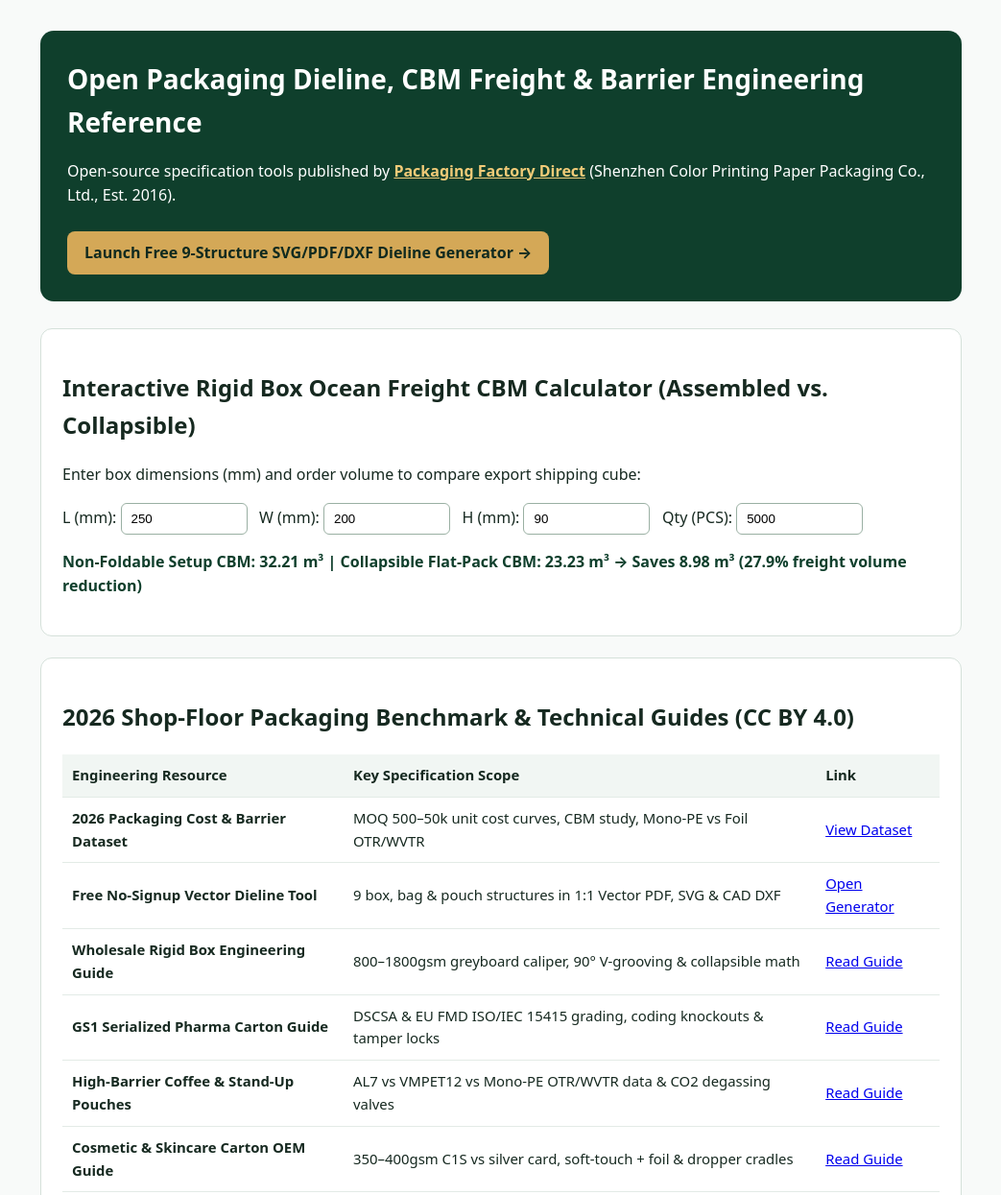
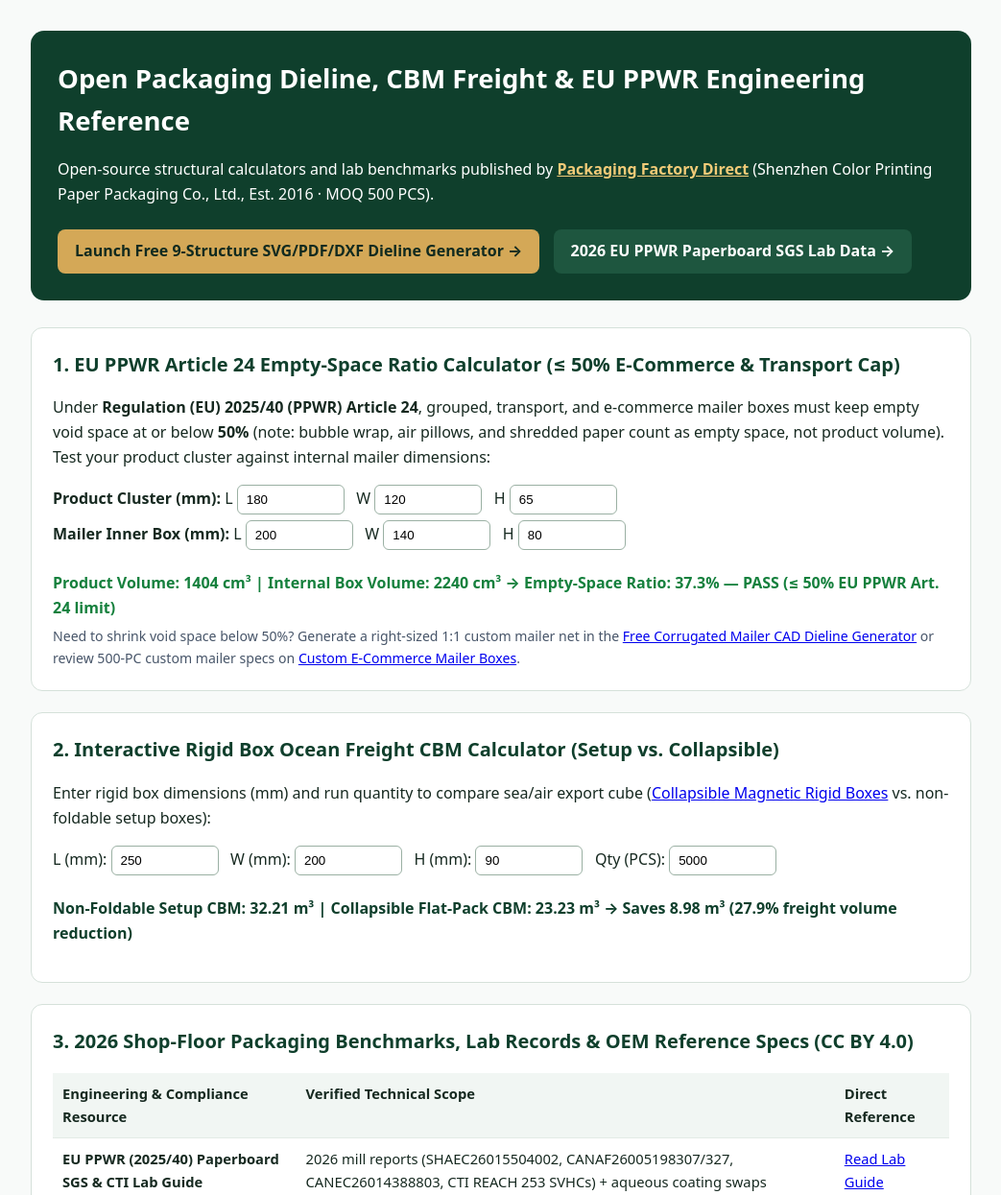
Before and after one commit to AliceWu222/open-packaging-dieline-specs, a plain HTML site: page index.html in a window 1280 px wide. Shown: the top 1245 px of the page at 96% size, without its empty margins (118-1161 px from the left). Drawn offline with Linux system fonts and the light colour scheme.

Commit message:
feat: add interactive EU PPWR Art. 24 empty-space calculator & 2026 lab spec links

```diff
--- a/index.html
+++ b/index.html
@@ -3,31 +3,53 @@
 <head>
   <meta charset="utf-8"/>
   <meta name="viewport" content="width=device-width,initial-scale=1"/>
-  <title>Open B2B Packaging Engineering Specs &amp; CBM Freight Calculator</title>
-  <meta name="description" content="Open-source packaging CBM freight calculator, GS1 DataMatrix sizing reference, barrier film OTR/WVTR benchmarks, and links to free 1:1 SVG/PDF/DXF dieline generators."/>
+  <title>Open B2B Packaging Engineering Specs: CBM Freight &amp; EU PPWR Void-Space Calculator</title>
+  <meta name="description" content="Open-source packaging ocean freight CBM calculator, EU PPWR Article 24 empty-space ratio (50% cap) validator, 2026 SGS paperboard compliance benchmarks, and free 1:1 SVG/PDF/DXF dieline tools."/>
   <style>
-    body{font-family:system-ui,-apple-system,Segoe UI,Roboto,sans-serif;line-height:1.6;color:#162920;max-width:960px;margin:0 auto;padding:32px 20px;background:#f8faf9}
+    body{font-family:system-ui,-apple-system,Segoe UI,Roboto,sans-serif;line-height:1.6;color:#162920;max-width:980px;margin:0 auto;padding:32px 20px;background:#f8faf9}
     header{background:#0f3f2c;color:#fff;padding:28px;border-radius:14px;margin-bottom:28px}
-    header h1{margin:0 0 8px;font-size:1.75rem}
+    header h1{margin:0 0 8px;font-size:1.72rem}
     header a{color:#f2cb78;font-weight:700}
     .card{background:#fff;border:1px solid #d5e1da;border-radius:12px;padding:22px;margin-bottom:22px}
-    table{width:100%;border-collapse:collapse;font-size:.93rem}
-    th,td{text-align:left;padding:10px;border-bottom:1px solid #e3ebe6}
+    .card h2{margin-top:0;font-size:1.25rem;color:#0f3f2c}
+    table{width:100%;border-collapse:collapse;font-size:.92rem}
+    th,td{text-align:left;padding:10px;border-bottom:1px solid #e3ebe6;vertical-align:top}
     th{background:#f1f6f3}
     .btn{display:inline-block;background:#0f3f2c;color:#fff;padding:10px 18px;border-radius:8px;text-decoration:none;font-weight:700;margin-right:10px;margin-top:8px}
-    input{padding:8px 10px;border:1px solid #9ab0a3;border-radius:6px;width:110px}
+    input{padding:7px 9px;border:1px solid #9ab0a3;border-radius:6px;width:92px;margin-bottom:6px}
+    .pass{color:#15803d;font-weight:700}
+    .fail{color:#b91c1c;font-weight:700}
   </style>
 </head>
 <body>
   <header>
-    <h1>Open Packaging Dieline, CBM Freight &amp; Barrier Engineering Reference</h1>
-    <p>Open-source specification tools published by <a href="https://www.packagingfactorydirect.com">Packaging Factory Direct</a> (Shenzhen Color Printing Paper Packaging Co., Ltd., Est. 2016).</p>
+    <h1>Open Packaging Dieline, CBM Freight &amp; EU PPWR Engineering Reference</h1>
+    <p>Open-source structural calculators and lab benchmarks published by <a href="https://www.packagingfactorydirect.com">Packaging Factory Direct</a> (Shenzhen Color Printing Paper Packaging Co., Ltd., Est. 2016 · MOQ 500 PCS).</p>
     <a class="btn" style="background:#d4a857;color:#102a1f" href="https://www.packagingfactorydirect.com/dieline-generator">Launch Free 9-Structure SVG/PDF/DXF Dieline Generator →</a>
+    <a class="btn" style="background:#1e563f;color:#fff" href="https://www.packagingfactorydirect.com/blog/eu-ppwr-2025-40-paper-packaging-boxes-pfas-heavy-metals-compliance-guide.html">2026 EU PPWR Paperboard SGS Lab Data →</a>
   </header>
 
   <div class="card">
-    <h2>Interactive Rigid Box Ocean Freight CBM Calculator (Assembled vs. Collapsible)</h2>
-    <p>Enter box dimensions (mm) and order volume to compare export shipping cube:</p>
+    <h2>1. EU PPWR Article 24 Empty-Space Ratio Calculator (&le; 50% E-Commerce &amp; Transport Cap)</h2>
+    <p>Under <strong>Regulation (EU) 2025/40 (PPWR) Article 24</strong>, grouped, transport, and e-commerce mailer boxes must keep empty void space at or below <strong>50%</strong> (note: bubble wrap, air pillows, and shredded paper count as empty space, not product volume). Test your product cluster against internal mailer dimensions:</p>
+    <p>
+      <strong>Product Cluster (mm):</strong>
+      L <input id="pl" type="number" value="180"/> &nbsp;
+      W <input id="pw" type="number" value="120"/> &nbsp;
+      H <input id="ph" type="number" value="65"/>
+      <br/>
+      <strong>Mailer Inner Box (mm):</strong>
+      L <input id="bl" type="number" value="200"/> &nbsp;
+      W <input id="bw" type="number" value="140"/> &nbsp;
+      H <input id="bh" type="number" value="80"/>
+    </p>
+    <p id="ppwrOut" style="margin:10px 0 6px"></p>
+    <p style="font-size:.88rem;color:#475569;margin:0">Need to shrink void space below 50%? Generate a right-sized 1:1 custom mailer net in the <a href="https://www.packagingfactorydirect.com/dieline-generator/mailer-box">Free Corrugated Mailer CAD Dieline Generator</a> or review 500-PC custom mailer specs on <a href="https://www.packagingfactorydirect.com/products/custom-printed-ecommerce-mailer-boxes-tissue-paper-sticker-seal.html">Custom E-Commerce Mailer Boxes</a>.</p>
+  </div>
+
+  <div class="card">
+    <h2>2. Interactive Rigid Box Ocean Freight CBM Calculator (Setup vs. Collapsible)</h2>
+    <p>Enter rigid box dimensions (mm) and run quantity to compare sea/air export cube (<a href="https://www.packagingfactorydirect.com/products/foldable-magnetic-boxes.html">Collapsible Magnetic Rigid Boxes</a> vs. non-foldable setup boxes):</p>
     <p>
       L (mm): <input id="l" type="number" value="250"/> &nbsp;
       W (mm): <input id="w" type="number" value="200"/> &nbsp;
@@ -38,22 +60,26 @@
   </div>
 
   <div class="card">
-    <h2>2026 Shop-Floor Packaging Benchmark &amp; Technical Guides (CC BY 4.0)</h2>
+    <h2>3. 2026 Shop-Floor Packaging Benchmarks, Lab Records &amp; OEM Reference Specs (CC BY 4.0)</h2>
     <table>
-      <thead><tr><th>Engineering Resource</th><th>Key Specification Scope</th><th>Link</th></tr></thead>
+      <thead><tr><th>Engineering &amp; Compliance Resource</th><th>Verified Technical Scope</th><th>Direct Reference</th></tr></thead>
       <tbody>
+        <tr><td><strong>EU PPWR (2025/40) Paperboard SGS &amp; CTI Lab Guide</strong></td><td>2026 mill reports (SHAEC26015504002, CANAF26005198307/327, CANEC26014388803, CTI REACH 253 SVHCs) + aqueous coating swaps</td><td><a href="https://www.packagingfactorydirect.com/blog/eu-ppwr-2025-40-paper-packaging-boxes-pfas-heavy-metals-compliance-guide.html">Read Lab Guide</a></td></tr>
+        <tr><td><strong>Factory Certifications &amp; EU EC REP Record</strong></td><td>ISO 9001:2015, ISO 45001:2018, FDA 21 CFR migration &amp; Poland EC REP (EUREP-2611241122551891)</td><td><a href="https://www.packagingfactorydirect.com/certifications.html">View Certificates</a></td></tr>
         <tr><td><strong>2026 Packaging Cost &amp; Barrier Dataset</strong></td><td>MOQ 500–50k unit cost curves, CBM study, Mono-PE vs Foil OTR/WVTR</td><td><a href="https://www.packagingfactorydirect.com/press-and-industry-data.html">View Dataset</a></td></tr>
         <tr><td><strong>Free No-Signup Vector Dieline Tool</strong></td><td>9 box, bag &amp; pouch structures in 1:1 Vector PDF, SVG &amp; CAD DXF</td><td><a href="https://www.packagingfactorydirect.com/dieline-generator">Open Generator</a></td></tr>
+        <tr><td><strong>Skincare Rigid Gift Boxes + Custom Inserts</strong></td><td>MOQ 500 sets covering 1200–1800gsm greyboard box + die-cut EVA or mono-paperboard bottle cradle</td><td><a href="https://www.packagingfactorydirect.com/products/botanical-skincare-ritual-gift-set-boxes-custom-inserts.html">View SKU Spec</a></td></tr>
+        <tr><td><strong>Chocolate Drawer Boxes + Molded Cavity Tray</strong></td><td>MOQ 500 sets complete (rigid outer drawer + food-contact PET cavity tray + boutique bag)</td><td><a href="https://www.packagingfactorydirect.com/products/luxury-chocolate-drawer-boxes-paper-bag-molded-tray.html">View SKU Spec</a></td></tr>
+        <tr><td><strong>Custom-Printed Kraft &amp; C1S Retail Paper Bags</strong></td><td>True OEM custom-printed shopping bags from 500 PCS (150–300gsm, reinforced baseboard &amp; rope/ribbon handles)</td><td><a href="https://www.packagingfactorydirect.com/products/custom-paper-bags.html">View SKU Spec</a></td></tr>
         <tr><td><strong>Wholesale Rigid Box Engineering Guide</strong></td><td>800–1800gsm greyboard caliper, 90° V-grooving &amp; collapsible math</td><td><a href="https://www.packagingfactorydirect.com/blog/custom-rigid-boxes-wholesale-manufacturer-specification-pricing-guide.html">Read Guide</a></td></tr>
         <tr><td><strong>GS1 Serialized Pharma Carton Guide</strong></td><td>DSCSA &amp; EU FMD ISO/IEC 15415 grading, coding knockouts &amp; tamper locks</td><td><a href="https://www.packagingfactorydirect.com/blog/gs1-serialized-pharmaceutical-cartons-dscsa-eu-fmd-procurement-guide.html">Read Guide</a></td></tr>
         <tr><td><strong>High-Barrier Coffee &amp; Stand-Up Pouches</strong></td><td>AL7 vs VMPET12 vs Mono-PE OTR/WVTR data &amp; CO2 degassing valves</td><td><a href="https://www.packagingfactorydirect.com/blog/high-barrier-custom-coffee-pouches-otr-wvtr-valve-manufacturer-guide.html">Read Guide</a></td></tr>
-        <tr><td><strong>Cosmetic &amp; Skincare Carton OEM Guide</strong></td><td>350–400gsm C1S vs silver card, soft-touch + foil &amp; dropper cradles</td><td><a href="https://www.packagingfactorydirect.com/blog/custom-cosmetic-skincare-packaging-boxes-inserts-finishes-oem-guide.html">Read Guide</a></td></tr>
       </tbody>
     </table>
   </div>
 
   <script>
-    function calc(){
+    function calcCbm(){
       var L=Number(document.getElementById('l').value)||250;
       var W=Number(document.getElementById('w').value)||200;
       var H=Number(document.getElementById('h').value)||90;
@@ -63,8 +89,25 @@
       var pct=((a-c)/a*100).toFixed(1);
       document.getElementById('out').textContent='Non-Foldable Setup CBM: '+a.toFixed(2)+' m³  |  Collapsible Flat-Pack CBM: '+c.toFixed(2)+' m³  →  Saves '+(a-c).toFixed(2)+' m³ ('+pct+'% freight volume reduction)';
     }
-    ['l','w','h','q'].forEach(function(id){document.getElementById(id).addEventListener('input',calc);});
-    calc();
+    function calcPpwr(){
+      var pl=Math.max(1,Number(document.getElementById('pl').value)||180);
+      var pw=Math.max(1,Number(document.getElementById('pw').value)||120);
+      var ph=Math.max(1,Number(document.getElementById('ph').value)||65);
+      var bl=Math.max(pl,Number(document.getElementById('bl').value)||200);
+      var bw=Math.max(pw,Number(document.getElementById('bw').value)||140);
+      var bh=Math.max(ph,Number(document.getElementById('bh').value)||80);
+      var pv=pl*pw*ph;
+      var bv=bl*bw*bh;
+      var voidPct=((bv-pv)/bv*100);
+      var el=document.getElementById('ppwrOut');
+      var ok=voidPct<=50;
+      el.className=ok?'pass':'fail';
+      el.textContent='Product Volume: '+(pv/1000).toFixed(0)+' cm³  |  Internal Box Volume: '+(bv/1000).toFixed(0)+' cm³  →  Empty-Space Ratio: '+voidPct.toFixed(1)+'% — '+(ok?'PASS (≤ 50% EU PPWR Art. 24 limit)':'EXCEEDS 50% CAP (Right-size internal dimensions to ≤ '+((pv/0.5)/1000).toFixed(0)+' cm³)');
+    }
+    ['l','w','h','q'].forEach(function(id){document.getElementById(id).addEventListener('input',calcCbm);});
+    ['pl','pw','ph','bl','bw','bh'].forEach(function(id){document.getElementById(id).addEventListener('input',calcPpwr);});
+    calcCbm();
+    calcPpwr();
   </script>
 </body>
 </html>
```
Also changed, not shown: 1 other file.
